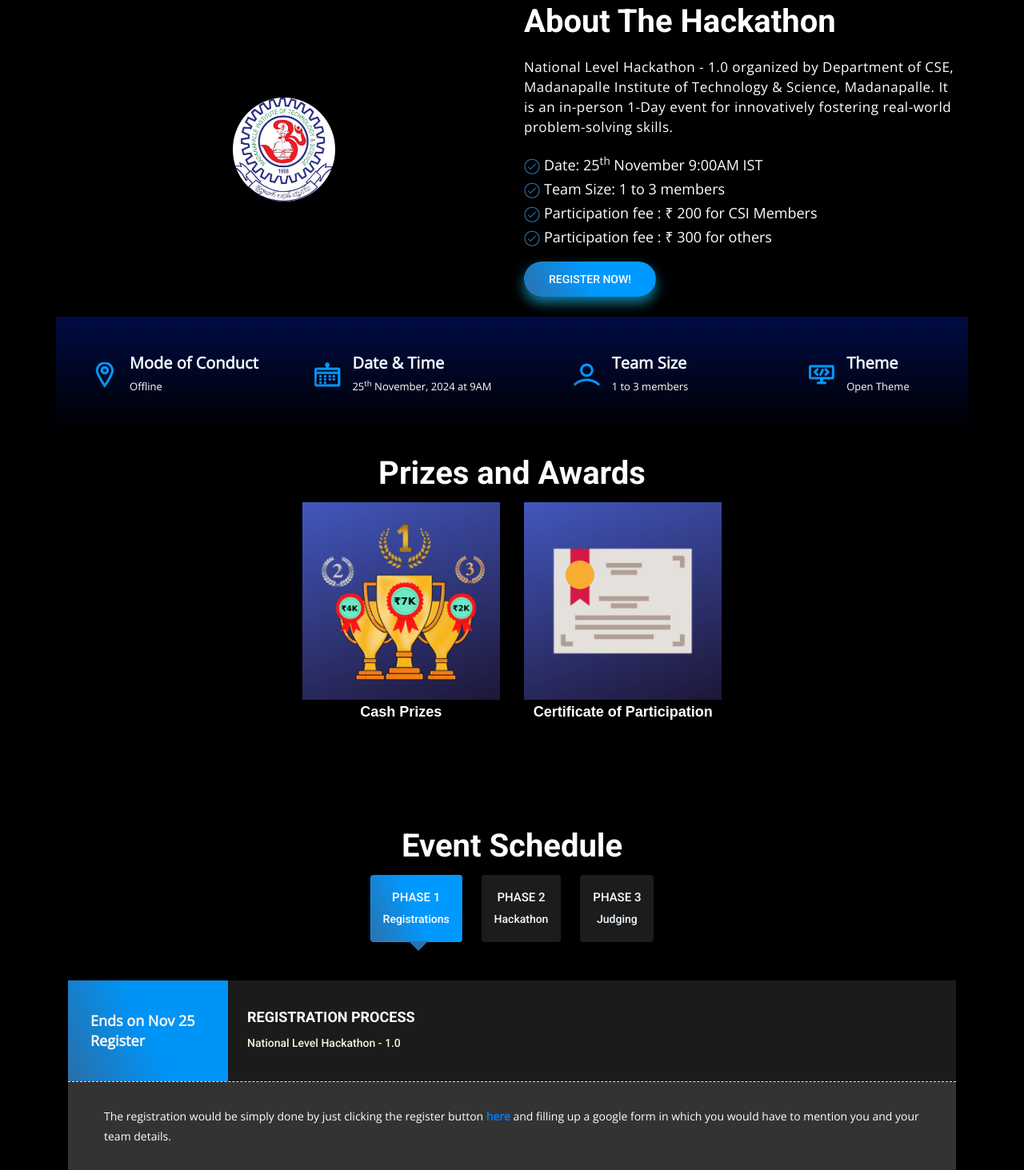
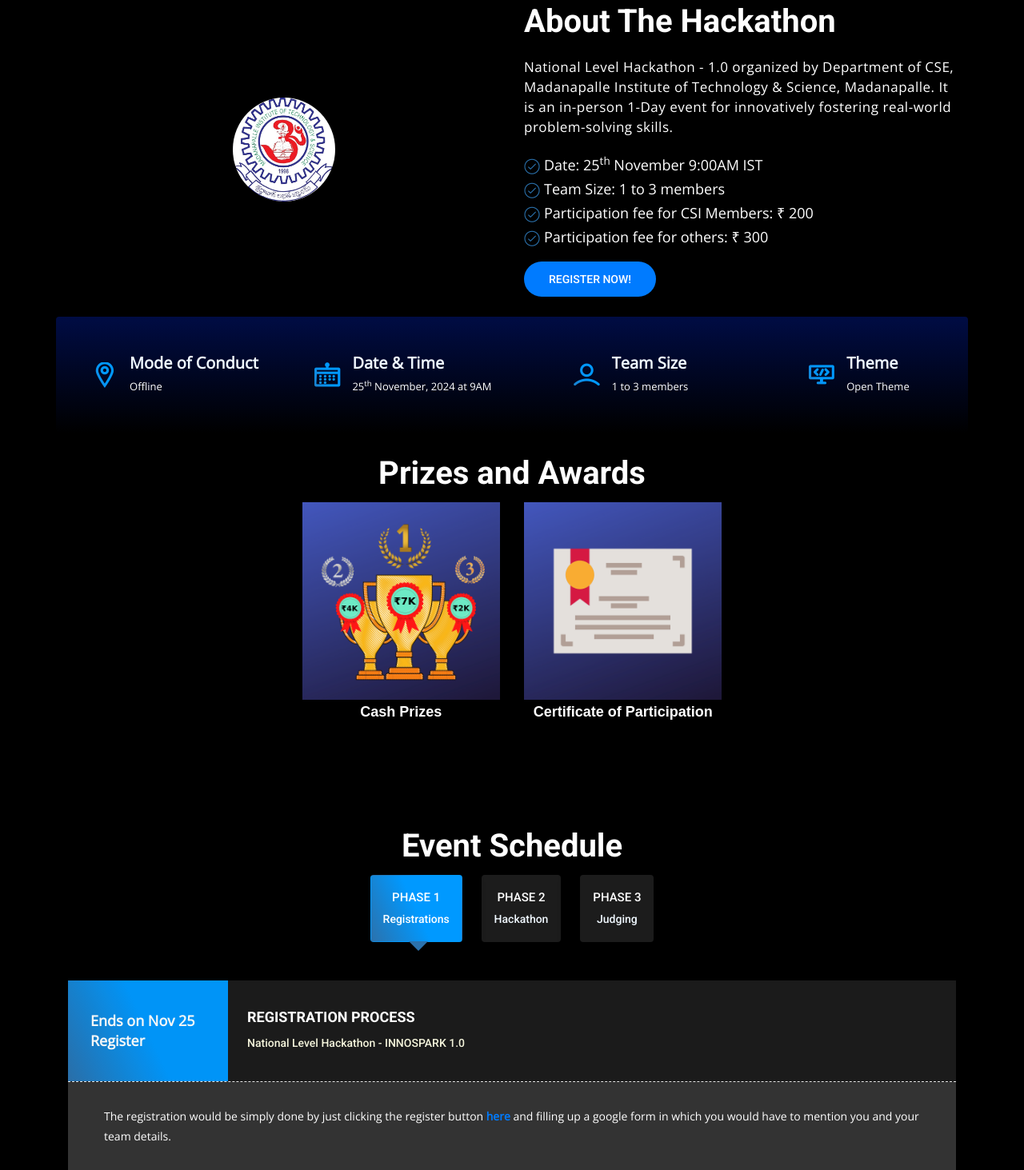
Before and after one commit to ReddyRohith-E/MITS_Hackathon, a plain HTML site: page index.html in a window 1280 px wide. Shown: the part 937-2400 px from the top of the page at 80% size. Drawn offline with nearby package versions, Linux system fonts and the light colour scheme; files whose address does not match are found by name.

Commit message:
updated index

```diff
--- a/index.html
+++ b/index.html
@@ -195,10 +195,13 @@
                 <li><i style="color:turquoise;" class="lni-check-mark-circle"></i>Date: 25<sup>th</sup> November 9:00AM
                   IST</li>
                 <li><i style="color:turquoise;" class="lni-check-mark-circle"></i>Team Size: 1 to 3 members</li>
-                <li><i style="color:turquoise;" class="lni-check-mark-circle"></i>Participation fee : ₹ 200 for CSI Members</li>
-                <li><i style="color:turquoise;" class="lni-check-mark-circle"></i>Participation fee : ₹ 300 for others</li>
+                <li><i style="color:turquoise;" class="lni-check-mark-circle"></i>Participation fee for CSI Members: ₹ 200</li>
+                <li><i style="color:turquoise;" class="lni-check-mark-circle"></i>Participation fee for others: ₹ 300</li>
               </ul>
-              <a class="btn btn-common" href="https://forms.gle/S7bRWctJ7nBAh8fb6" target="_blank">Register Now!</a>
+              <div class="banner-btn">
+                <a href="https://forms.gle/S7bRWctJ7nBAh8fb6" target="_blank"
+                  class="btn button-active-click">Register Now!</a>
+              </div>
             </div>
           </div>
         </div>
@@ -450,7 +453,7 @@
                           aria-expanded="false" aria-controls="collapseOne1">
 
                           <h4>Registration Process</h4>
-                          <h5 class="name">National Level Hackathon - 1.0</h5>
+                          <h5 class="name">National Level Hackathon - INNOSPARK 1.0</h5>
                         </div>
                       </div>
                       <div id="collapseOne" class="collapse show" aria-labelledby="headingOne" data-parent="#accordion">
@@ -477,7 +480,7 @@
                           aria-expanded="false" aria-controls="collapseOne3">
 
                           <h4>Hackathon Begins for all</h4>
-                          <h5 class="name">National Level Hackathon - 1.0</h5>
+                          <h5 class="name">National Level Hackathon - INNOSPARK 1.0</h5>
                         </div>
                       </div>
                       <div id="collapseOne3" class="collapse show" aria-labelledby="headingOne3"
@@ -507,19 +510,18 @@
                           aria-expanded="false" aria-controls="collapseOne4">
 
                           <h4>Judging and presentation of projects begins</h4>
-                          <h5 class="name">National Level Hackathon - 1.0</h5>
+                          <h5 class="name">National Level Hackathon - INNOSPARK 1.0</h5>
                         </div>
                       </div>
                       <div id="collapseOne4" class="collapse show" aria-labelledby="headingOne"
                         data-parent="#accordion4">
                         <div class="card-body">
-                          <p>After the hackathon ends, your team will be able to present their projects to our judges
-                            where they would judge and give feedbacks to your team</p>
+                          <p>After the hackathon concludes, your team will present your project to our panel of judges,
+                            who will provide feedback and evaluate your work.</p>
 
                         </div>
                       </div>
                     </div>
-
                   </div>
                 </div>
               </div>
@@ -596,8 +598,8 @@
             <i class="lni-bullhorn"></i>
             <h3>How can I apply?</h3>
             <p>The registration would be simply done by just clicking the register button <a
-                class="register-link">here</a> and filling up a google form in which you would have to mention you and
-              your team details. Registrations end on 25<sup>th</sup> November 2024</p>
+                class="register-link">here</a> and filling up a google form in which you would have to mention
+              your team details. Registrations end on 25<sup>th</sup> November, 2024</p>
             <span class="count-number">03</span>
           </div>
         </div>
@@ -620,6 +622,7 @@
               1<sup>st</sup> Prize - ₹ 7,000<br>
               2<sup>nd</sup> Prize - ₹ 4,000<br>
               3<sup>rd</sup> Prize - ₹ 2,000<br>
+              Participation Certificate will be provided to all participants
             </p>
             <span class="count-number">05</span>
           </div>
```
